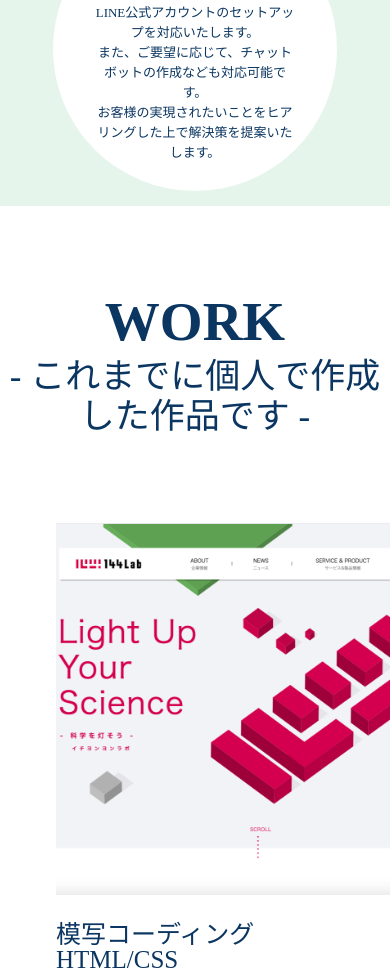
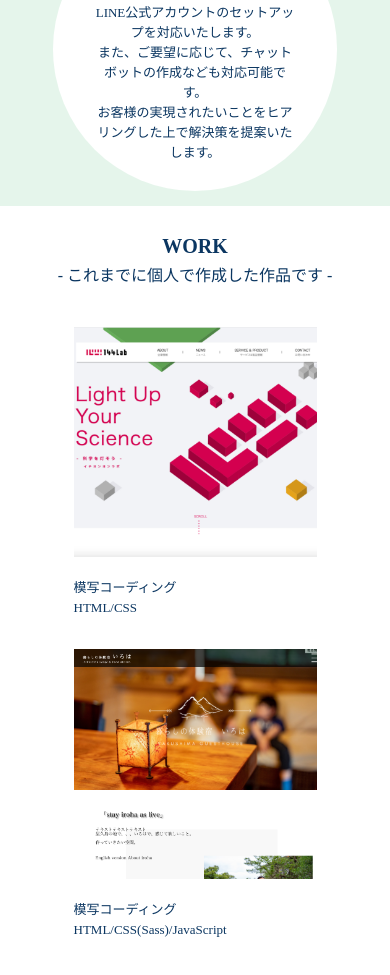
Before and after one commit to Ryo-Aoki-8282/my-portlio, a website: page index.html in a window 390 px wide. Shown: the part 946-1921 px from the top of the page. Drawn offline with Linux system fonts and the light colour scheme; a web font is replaced by a local one.

Commit message:
work-sp完成

```diff
--- a/sass/_main.scss
+++ b/sass/_main.scss
@@ -413,12 +413,26 @@ Foundation
   overflow: hidden;
   position: relative;
   width: 100%;
+  @include tabletScreen {
+    height: 700px;
+  }
+  @include wideMobileScreen {
+    height: 789px;
+  }
 }
 
 .p-work__title {
   font: normal normal 900 55px/70px Cooper Std;
   margin-top: 81px;
   text-align: center;
+  @include tabletScreen {
+    margin-top: 65px;
+    font: normal normal 900 40px/55px Cooper Std;
+  }
+  @include wideMobileScreen {
+    margin-top: 30px;
+    font: normal normal 900 20px/20px Cooper Std;
+  }
 }
 
 .p-work__subtitle {
@@ -426,16 +440,42 @@ Foundation
   font-size: 35px;
   line-height: 40px;
   text-align: center;
+  @include tabletScreen {
+    font-size: 25px;
+    line-height: 30px;
+  }
+  @include wideMobileScreen {
+    font-size: 16px;
+    line-height: 40px;
+  }
 }
 
 .p-work-panel__block {
   display: flex;
   margin: 86px auto 0;
   width: 80%;
+  @include wideMobileScreen {
+    align-items: center;
+    flex-direction: column;
+    margin-top: 0px;
+  }
 }
 
 .p-work-panel__item {
   margin: 0 17px;
+  @include tabletScreen {
+    width: 243px;
+    margin-top: 31px;
+  }
+}
+
+.p-work-panel__main-img {
+  width: 100%;
+  img {
+    @include tabletScreen {
+      width: 243px;
+    }
+  }
 }
 
 .p-work-panel__header{
@@ -444,6 +484,15 @@ Foundation
   font-size: 25px;
   line-height: 25px;
   margin-top: 24px;
+  @include tabletScreen {
+    font-size: 18px;
+    line-height: 25px;
+  }
+  @include wideMobileScreen {
+    font-size: 13px;
+    line-height: 20px;
+    margin-top: 18px;
+  }
 }
 
 .p-work-panel__text {
@@ -451,6 +500,14 @@ Foundation
   font-family: nomal;
   font-size: 25px;
   line-height: 25px;
+  @include tabletScreen {
+    font-size: 18px;
+    line-height: 25px;
+  }
+  @include wideMobileScreen {
+    font-size: 13px;
+    line-height: 20px;
+  }
 }
 
 .p-about__inner {
```
Also changed, not shown: css/style.css, 1 other file.
